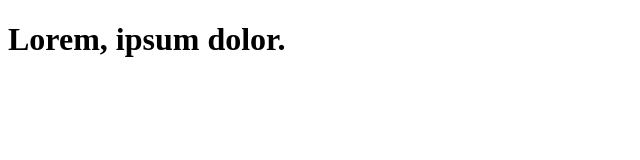
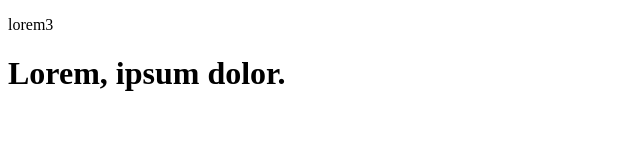
Before and after one commit to AlfaroukRoute/work, a website: page index.html in a window 1280 px wide. Shown: the whole page, without its empty margins (0-640 px from the left). Drawn offline with Linux system fonts and the light colour scheme.

Commit message:
ana dft da

```diff
--- a/index.html
+++ b/index.html
@@ -6,6 +6,7 @@
     <title>Document</title>
 </head>
 <body>
+    <p>lorem3</p>
    <h1>Lorem, ipsum dolor.</h1>
 </body>
 </html>
```
